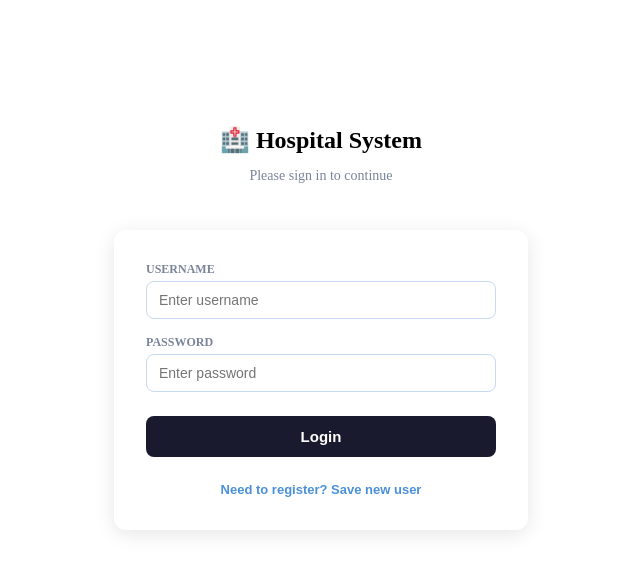
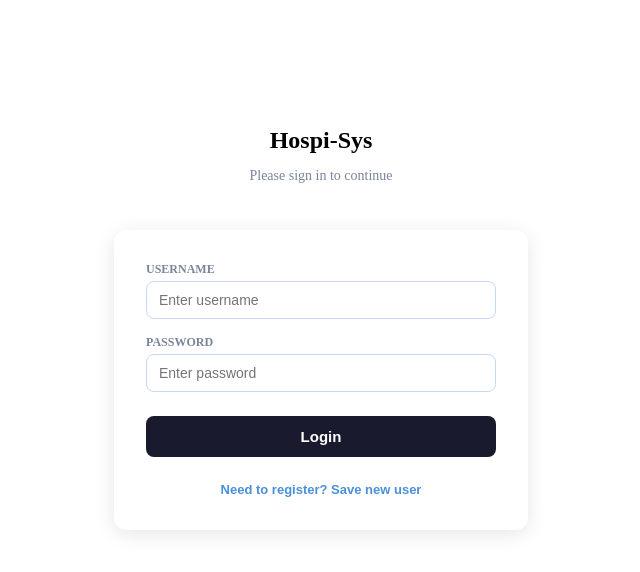
Before and after one commit to thomybanez/hospital-system, a React (Vite) app in the folder hospital-system/: page / in a window 1280 px wide. Shown: the top 572 px of the page, without its empty margins (319-959 px from the left). Built offline with nearby package versions, Linux system fonts and the light colour scheme.

Commit message:
Logout Button Doesnt Show Anymore In PRINTING PAGES

```diff
--- a/hospital-system/src/App.jsx
+++ b/hospital-system/src/App.jsx
@@ -94,7 +94,7 @@ export default function App() {
 
   return (
     <div style={{ padding: 16, maxWidth: 900, margin: "0 auto" }}>
-      <div style={{ display: "flex", justifyContent: "flex-end", marginBottom: 10 }}>
+      <div className="no-print" style={{ display: "flex", justifyContent: "flex-end", marginBottom: 10 }}>
         <button
           onClick={handleLogout}
           style={{
--- a/hospital-system/src/Login.jsx
+++ b/hospital-system/src/Login.jsx
@@ -68,7 +68,7 @@ export default function Login({ onLogin, loading, error }) {
   return (
     <div style={s.container}>
       <div style={{ textAlign: "center", marginBottom: "2rem" }}>
-        <h1 style={{ fontSize: 24, margin: 0 }}>🏥 Hospital System</h1>
+        <h1 style={{ fontSize: 24, margin: 0 }}>Hospi-Sys</h1>
         <p style={{ color: "#7a8499", fontSize: 14 }}>
           {isRegister ? "Create a new account" : "Please sign in to continue"}
         </p>
--- a/hospital-system/src/index.css
+++ b/hospital-system/src/index.css
@@ -48,6 +48,12 @@
   #social .button-icon {
     filter: invert(1) brightness(2);
   }
+
+@media print {
+  .no-print {
+    display: none !important;
+  }
+}
 }
 
 body {
```
